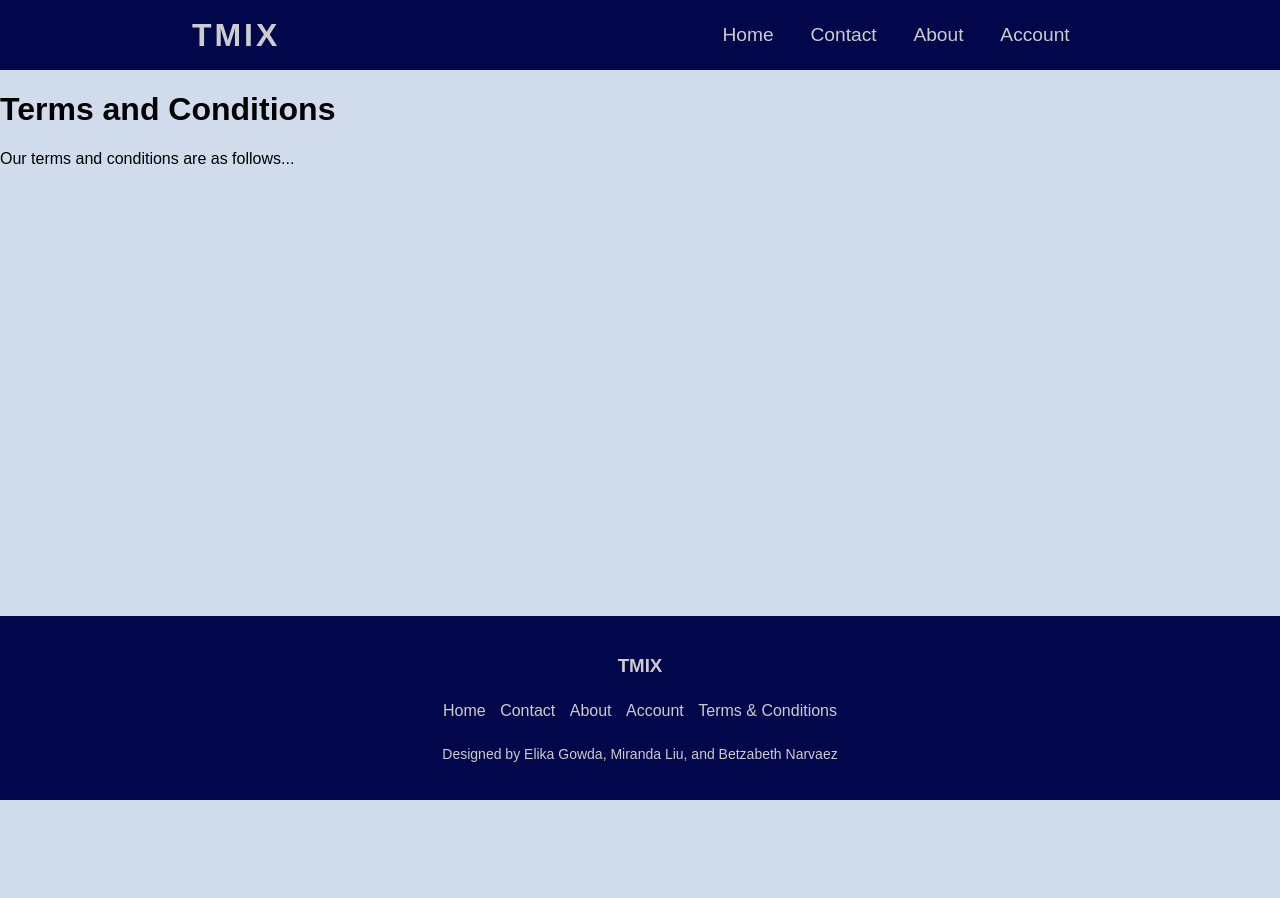
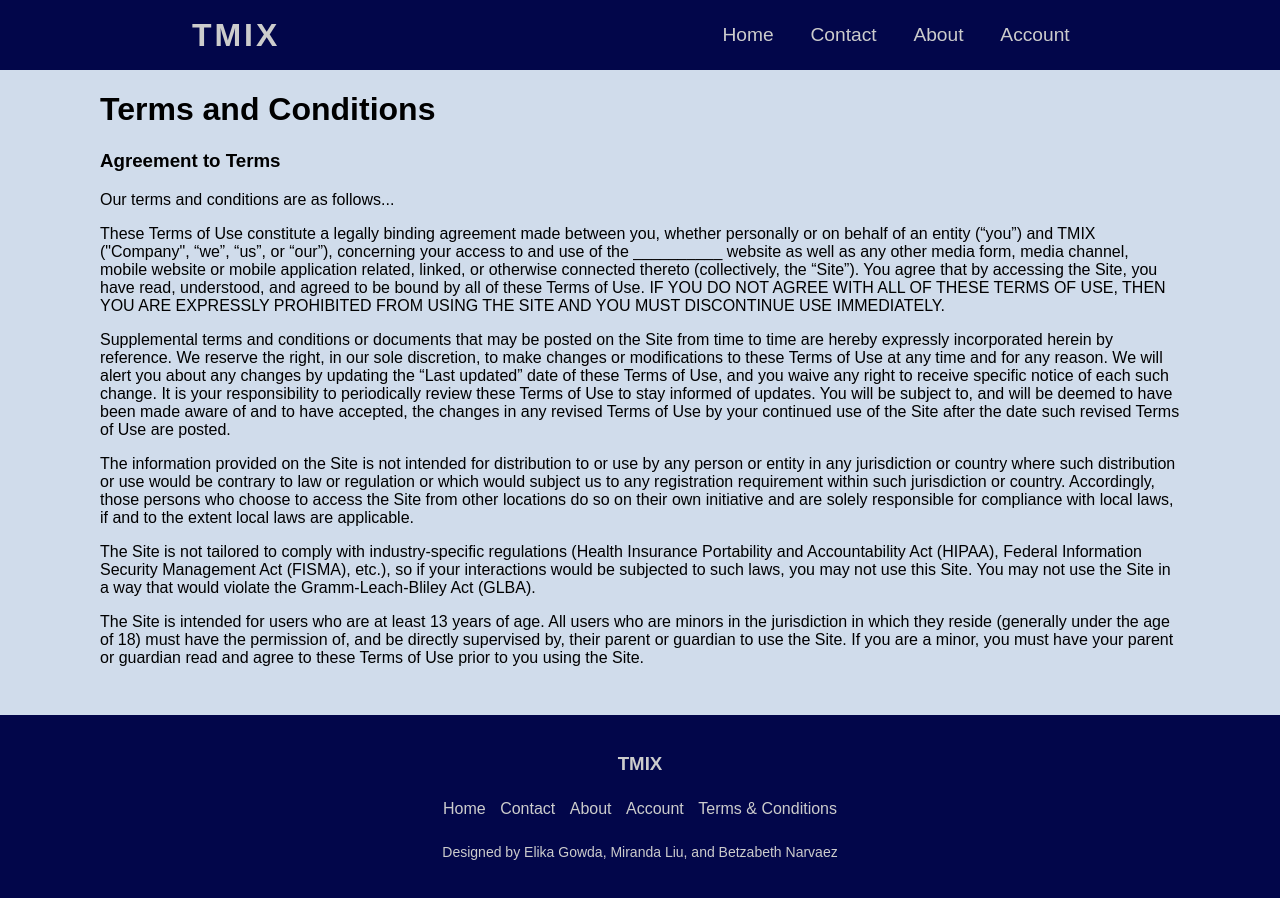
Before and after one commit to BetzabethN/TMIX, a website: page client/public/termsncond.html in a window 1280 px wide. Before the commit the page ends 800 px from the top, so only its background shows below. Drawn offline with Linux system fonts and the light colour scheme.

Commit message:
updated some pages
updated some pages

```diff
--- a/client/public/site.css
+++ b/client/public/site.css
@@ -12,6 +12,11 @@ body {
 
 #content-wrap {
     padding-bottom: 13.5rem;
+}
+
+#othercont {
+    margin-left: 100px;
+    margin-right: 100px;
 }
 
 footer {
--- a/client/public/termsncond.html
+++ b/client/public/termsncond.html
@@ -37,10 +37,20 @@
                 <script src="topnav.js"></script>
 
                <!--terms n conditions-->
-               <div>
+               <div id= "othercont">
                    <h1>Terms and Conditions</h1>
+                   <h3>Agreement to Terms</h3>
 
                    <p>Our terms and conditions are as follows...</p>
+                   <p>These Terms of Use constitute a legally binding agreement made between you, whether personally or on behalf of an entity (“you”) and TMIX ("Company", “we”, “us”, or “our”), concerning your access to and use of the __________ website as well as any other media form, media channel, mobile website or mobile application related, linked, or otherwise connected thereto (collectively, the “Site”). You agree that by accessing the Site, you have read, understood, and agreed to be bound by all of these Terms of Use. IF YOU DO NOT AGREE WITH ALL OF THESE TERMS OF USE, THEN YOU ARE EXPRESSLY PROHIBITED FROM USING THE SITE AND YOU MUST DISCONTINUE USE IMMEDIATELY.</p>
+
+                    <p>Supplemental terms and conditions or documents that may be posted on the Site from time to time are hereby expressly incorporated herein by reference. We reserve the right, in our sole discretion, to make changes or modifications to these Terms of Use at any time and for any reason. We will alert you about any changes by updating the “Last updated” date of these Terms of Use, and you waive any right to receive specific notice of each such change. It is your responsibility to periodically review these Terms of Use to stay informed of updates. You will be subject to, and will be deemed to have been made aware of and to have accepted, the changes in any revised Terms of Use by your continued use of the Site after the date such revised Terms of Use are posted.</p>
+
+                    <p>The information provided on the Site is not intended for distribution to or use by any person or entity in any jurisdiction or country where such distribution or use would be contrary to law or regulation or which would subject us to any registration requirement within such jurisdiction or country. Accordingly, those persons who choose to access the Site from other locations do so on their own initiative and are solely responsible for compliance with local laws, if and to the extent local laws are applicable.</p>
+
+                    <p>The Site is not tailored to comply with industry-specific regulations (Health Insurance Portability and Accountability Act (HIPAA), Federal Information Security Management Act (FISMA), etc.), so if your interactions would be subjected to such laws, you may not use this Site. You may not use the Site in a way that would violate the Gramm-Leach-Bliley Act (GLBA).</p>
+
+                    <p>The Site is intended for users who are at least 13 years of age. All users who are minors in the jurisdiction in which they reside (generally under the age of 18) must have the permission of, and be directly supervised by, their parent or guardian to use the Site. If you are a minor, you must have your parent or guardian read and agree to these Terms of Use prior to you using the Site. </p>
                 </div>
             </div>
 
--- a/client/public/twitchapi.js
+++ b/client/public/twitchapi.js
@@ -8,7 +8,6 @@ $.ajax({
     },
     dataType: 'json',
     success: function(tgames) {
-        console.log(tgames)
         var content='';
         $.each(tgames.data, function(index, element) {
             content += '<a href="https://www.twitch.tv/directory/game/' + element.name.replace(" ","%20") + '" target="_blank"><img src=' + element.box_art_url.replace("{width}", "150").replace("{height}", "220")+'></a>';
@@ -30,7 +29,6 @@ $.ajax({
     dataType: 'json',
     success: function(tstreams) {
         var tstreamers ='';
-        console.log(tstreams);
         $.each(tstreams.data, function(index, element) {
             tstreamers += '<a href="https://www.twitch.tv/' + element.user_name + '" target="_blank">'+element.user_name + '</a><br />';
         });
```
Also changed, not shown: client/public/about.html (+3 -1 lines), client/public/contact.html (+1 -1 lines).
